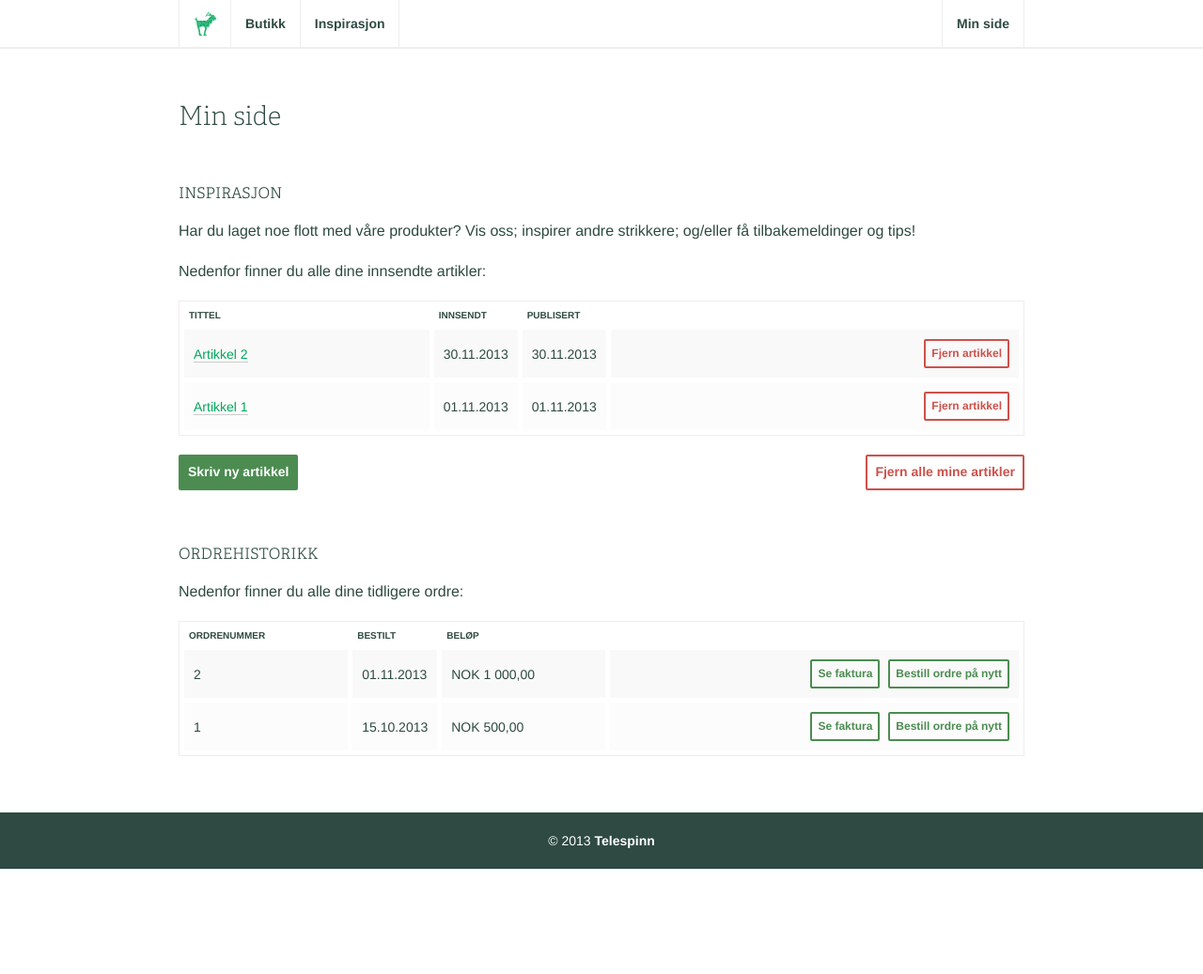
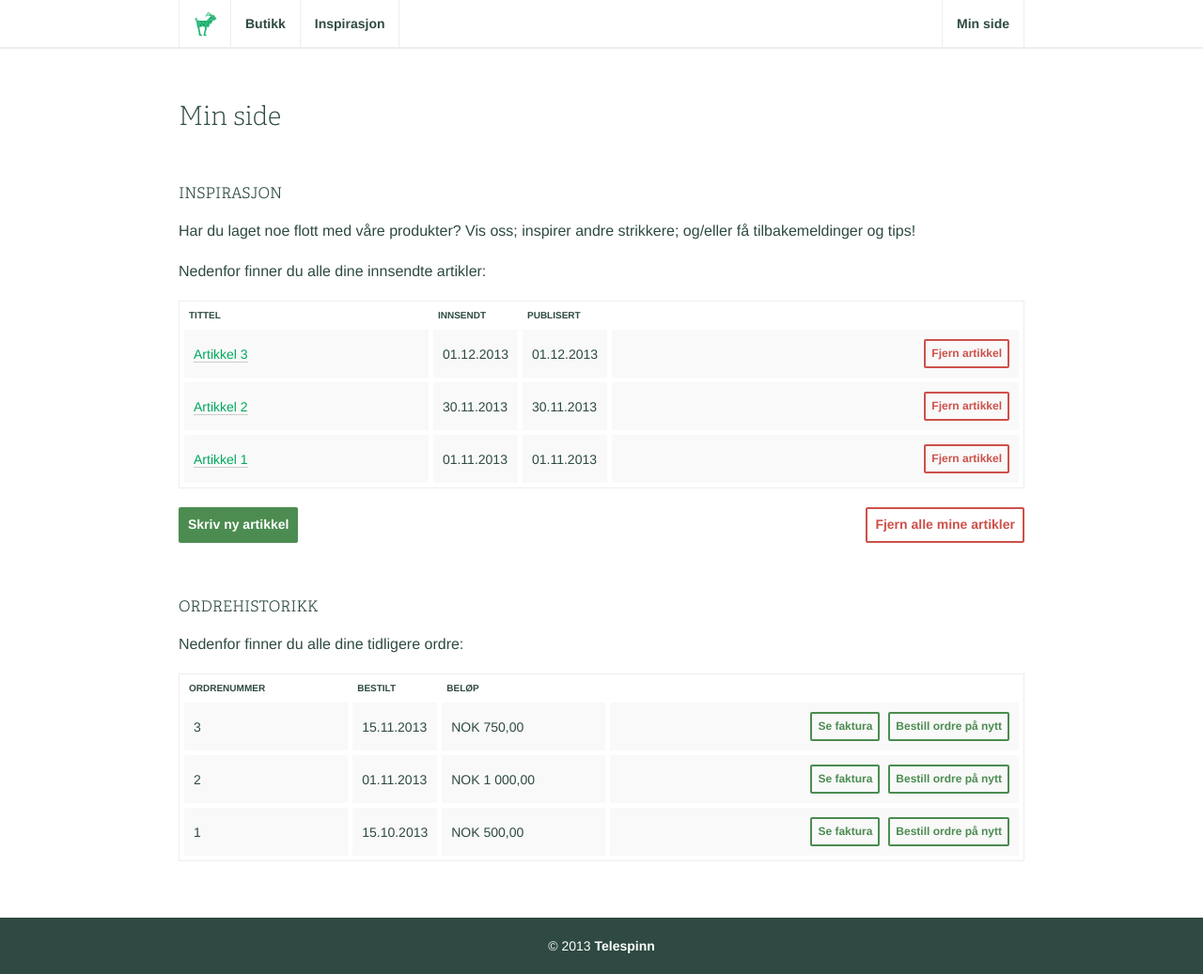
Before and after one commit to jwulf/telespinn, a PHP site: template templates/profile/index.php in a window 1280 px wide. Shown: the whole page at 94% size. Before the commit the page ends 925 px from the top, so only its background shows below. Run offline with PHP 8.4, Linux system fonts and the light colour scheme; the template is opened without the code that fills it, so the values that code supplies are empty.

Commit message:
Tweak table styles

```diff
--- a/assets/stylesheets/less/table.less
+++ b/assets/stylesheets/less/table.less
@@ -5,20 +5,14 @@
   border: 1px solid #eee;
   margin-top: @gridGutterWidth;
   width: 100%;
-  .table-row {
-    &:nth-child(even) .table-cell {
-      background-color: rgba(0, 0, 0, 0.025);
-    }
-    &:nth-child(odd) .table-cell {
-      background-color: rgba(0, 0, 0, 0.0125);
-    }
-  }
   .table-cell() {
+    background-color: #f9f9f9;
     font-size: (@fontSize - 2);
     padding: 10px;
   }
   .table-header {
     .table-cell();
+    background: none;
     font-size: (@fontSize - 6);
     padding: 5px;
     text-align: left;
--- a/templates/profile/index.php
+++ b/templates/profile/index.php
@@ -25,6 +25,20 @@
                     Publisert
                   </th>
                   <th class="table-header" width="50%"></th>
+                </tr>
+                <tr class="table-row">
+                  <td class="table-cell">
+                    <a href="/">Artikkel 3</a>
+                  </td>
+                  <td class="table-cell">
+                    01.12.2013
+                  </td>
+                  <td class="table-cell">
+                    01.12.2013
+                  </td>
+                  <td class="table-cell table-cell-options">
+                    <a class="button-light button-red">Fjern artikkel</a>
+                  </td>
                 </tr>
                 <tr class="table-row">
                   <td class="table-cell">
@@ -90,6 +104,21 @@
             </tr>
             <tr class="table-row">
               <td class="table-cell">
+                3
+              </td>
+              <td class="table-cell">
+                15.11.2013
+              </td>
+              <td class="table-cell">
+                NOK 750,00
+              </td>
+              <td class="table-cell table-cell-options">
+                <a class="button-light button-green">Se faktura</a>
+                <a class="button-light button-green">Bestill ordre på nytt</a>
+              </td>
+            </tr>
+            <tr class="table-row">
+              <td class="table-cell">
                 2
               </td>
               <td class="table-cell">
```
Also changed, not shown: assets/stylesheets/css/style.css.
